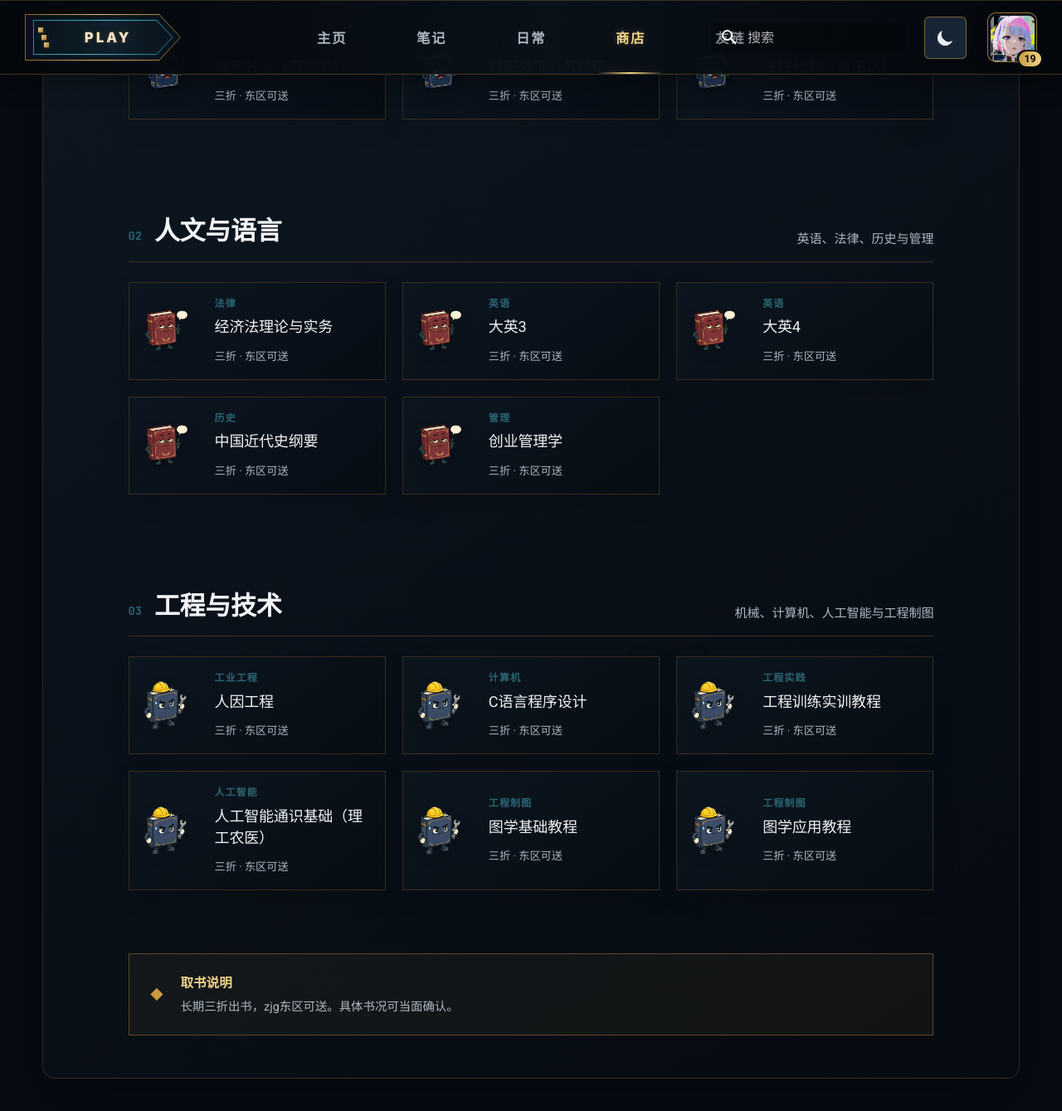
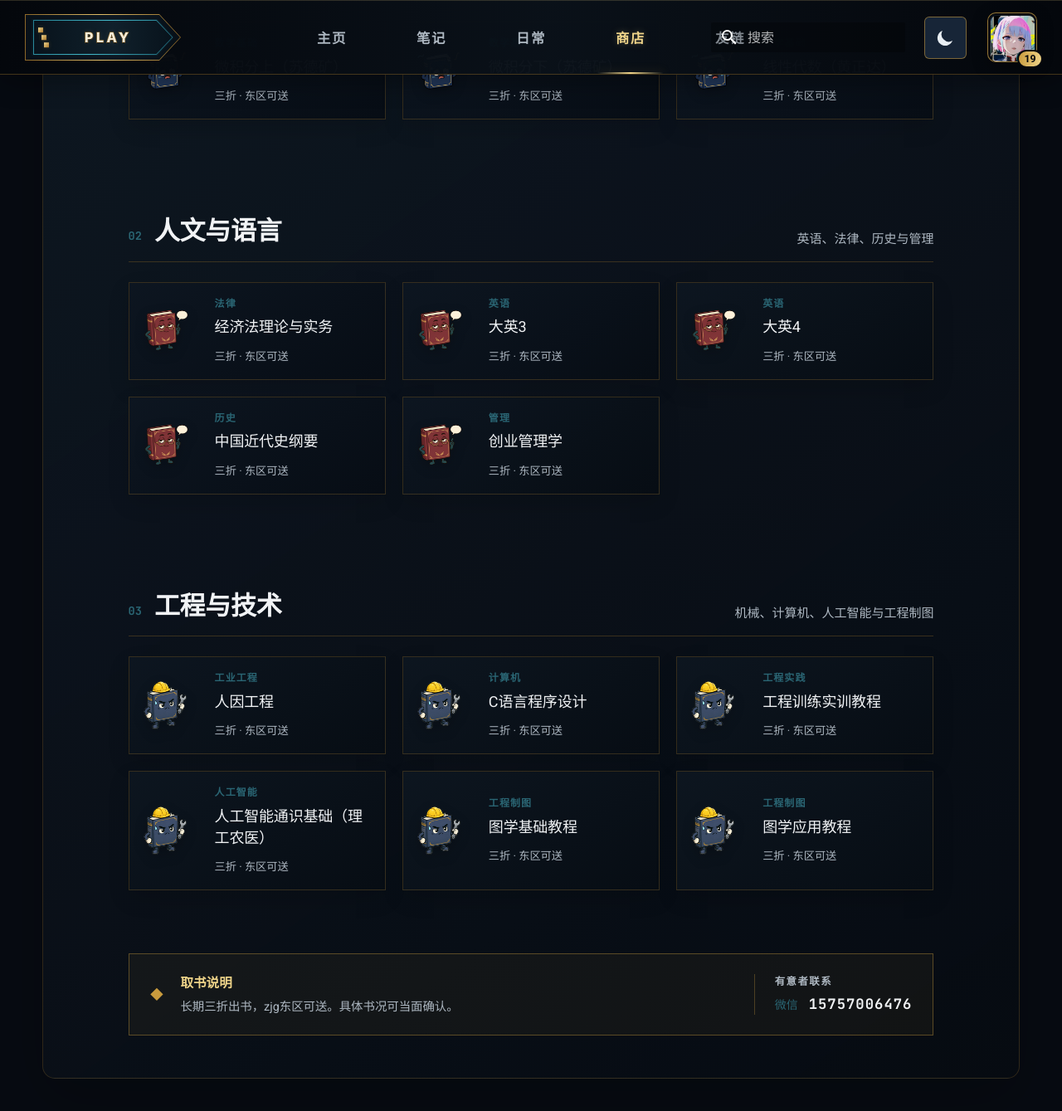
Before and after one commit to lhyzs-hub/lhyzs, an MkDocs documentation site: the page built from docs/store/index.md, in a window 1280 px wide and 1400 px high, scrolled down 763 px. Shown: the top 1339 px of the window at 83% size. Built offline with MkDocs 1.6.1 and Material for MkDocs 9.7.7, drawn with Linux system fonts in a browser that asks for light colours; a script that is not in the unit is left out.

Commit message:
add store contact details

```diff
--- a/docs/assets/stylesheets/theme-v2.css
+++ b/docs/assets/stylesheets/theme-v2.css
@@ -3121,8 +3121,40 @@ body:has(.store-space) .md-content__inner {
 }
 
 .store-note > span { color: var(--lhyzs-gold); }
+.store-note__copy { min-width: 0; flex: 1; }
 .store-note strong { color: var(--lhyzs-gold-light); font-size: 0.78rem; }
 .store-note p { margin: 0.18rem 0 0; color: var(--lhyzs-muted); font-size: 0.72rem; }
+
+.store-contact {
+  display: grid;
+  grid-template-columns: auto auto;
+  align-items: baseline;
+  gap: 0.32rem 0.65rem;
+  margin-left: auto;
+  padding-left: 1.2rem;
+  border-left: 1px solid rgba(201, 155, 61, 0.32);
+  font-style: normal;
+  white-space: nowrap;
+}
+
+.store-contact > span:first-child {
+  grid-column: 1 / -1;
+  color: var(--lhyzs-muted);
+  font: 600 0.62rem/1.4 "JetBrains Mono", monospace;
+  letter-spacing: 0.12em;
+}
+
+.store-contact__channel {
+  color: var(--lhyzs-cyan);
+  font-size: 0.7rem;
+}
+
+.store-contact strong {
+  color: var(--lhyzs-text);
+  font: 700 0.86rem/1.4 "JetBrains Mono", monospace;
+  letter-spacing: 0.06em;
+  user-select: all;
+}
 
 html[data-lhyzs-theme="light"] .store-hero {
   background:
@@ -3148,6 +3180,15 @@ html[data-lhyzs-theme="light"] .store-note { background: rgba(154, 110, 30, 0.05
   .store-section-heading { align-items: flex-start; flex-direction: column; }
   .store-grid { grid-template-columns: 1fr; }
   .book-card { grid-template-columns: 4rem minmax(0, 1fr); }
+  .store-note { align-items: flex-start; flex-wrap: wrap; }
+  .store-note__copy { flex-basis: calc(100% - 2rem); }
+  .store-contact {
+    width: 100%;
+    margin: 0.2rem 0 0 2rem;
+    padding: 0.85rem 0 0;
+    border-top: 1px solid rgba(201, 155, 61, 0.25);
+    border-left: 0;
+  }
 }
 
 /* Custom 404 — pixel jungle runner */
--- a/docs/store/index.md
+++ b/docs/store/index.md
@@ -91,6 +91,11 @@
 
   <footer class="store-note">
     <span aria-hidden="true">◆</span>
-    <div><strong>取书说明</strong><p>长期三折出书，zjg东区可送。具体书况可当面确认。</p></div>
+    <div class="store-note__copy"><strong>取书说明</strong><p>长期三折出书，zjg东区可送。具体书况可当面确认。</p></div>
+    <address class="store-contact" aria-label="购买联系方式">
+      <span>有意者联系</span>
+      <span class="store-contact__channel">微信</span>
+      <strong>15757006476</strong>
+    </address>
   </footer>
 </section>
```
